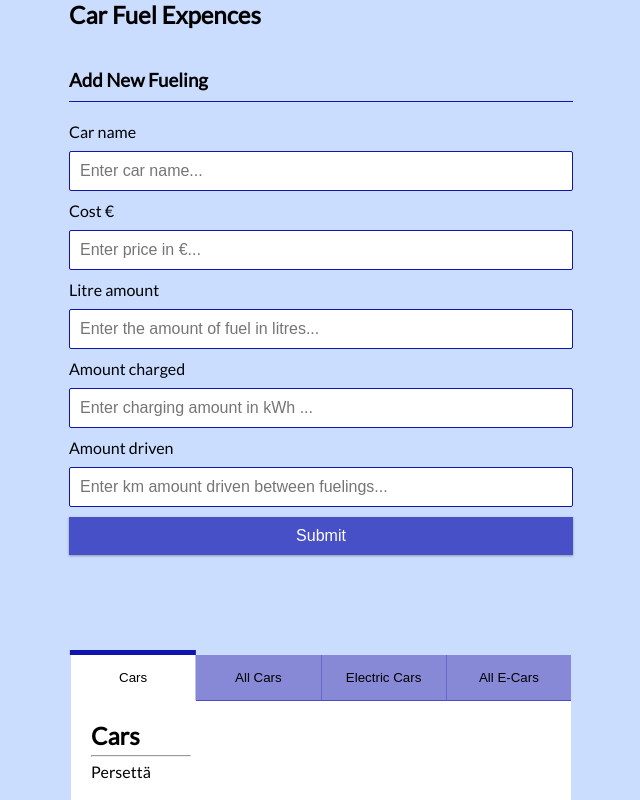
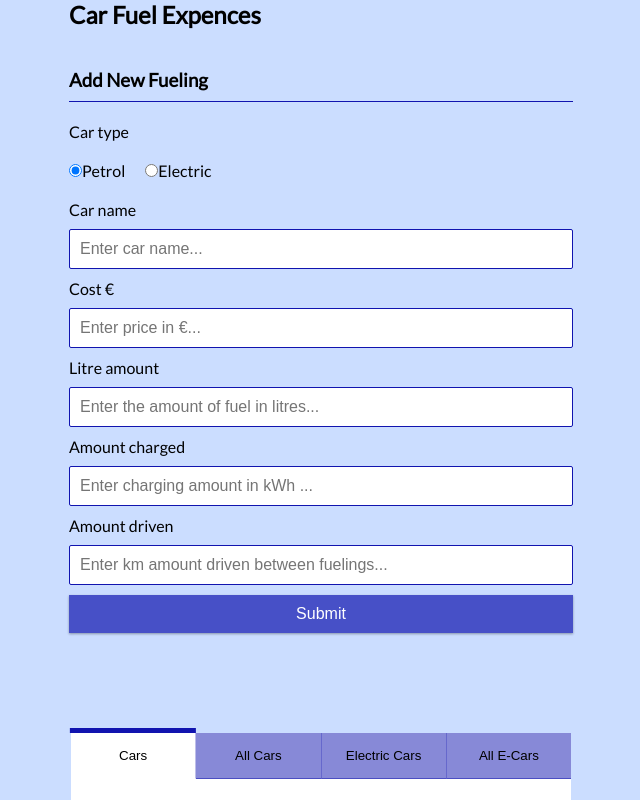
Before and after one commit to mixmading/frontend-teamwork, a React (Create React App) app: page / in a window 1280 px wide. Shown: the top 800 px of the page, without its empty margins (319-959 px from the left). Built offline with nearby package versions, Linux system fonts and the light colour scheme.

Commit message:
petrol vai electric nappi lisätty

```diff
--- a/src/components/NewFueling.js
+++ b/src/components/NewFueling.js
@@ -28,6 +28,15 @@ export const NewFueling = () => {
     <>
     <h3>Add New Fueling</h3>
     <form onSubmit={onSubmit}>
+
+      <div className="form-control">
+        <label htmlFor="text">Car type</label><br />
+        <input type="radio" id="petrol" name="car_type" value="Petrol" checked />
+        <label htmlFor="petrol" style={{marginRight: '20px'}}>Petrol</label>
+        <input type="radio" id="electric" name="car_type" value="Electric" />
+        <label htmlFor="electric">Electric</label>
+      </div>
+
       <div className="form-control">
         <label htmlFor="text">Car name</label>
         <input type="text" value={text} onChange={(e) => setText(e.target.value)}
```
